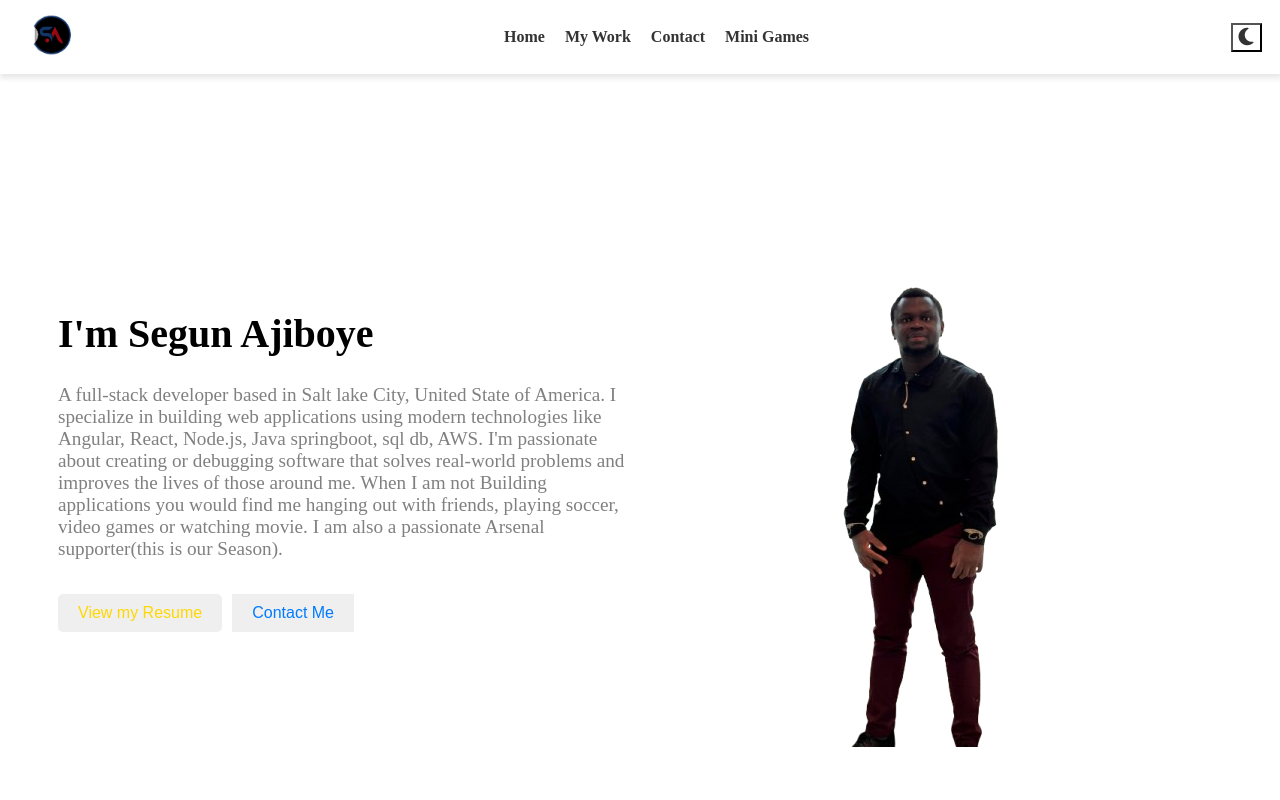
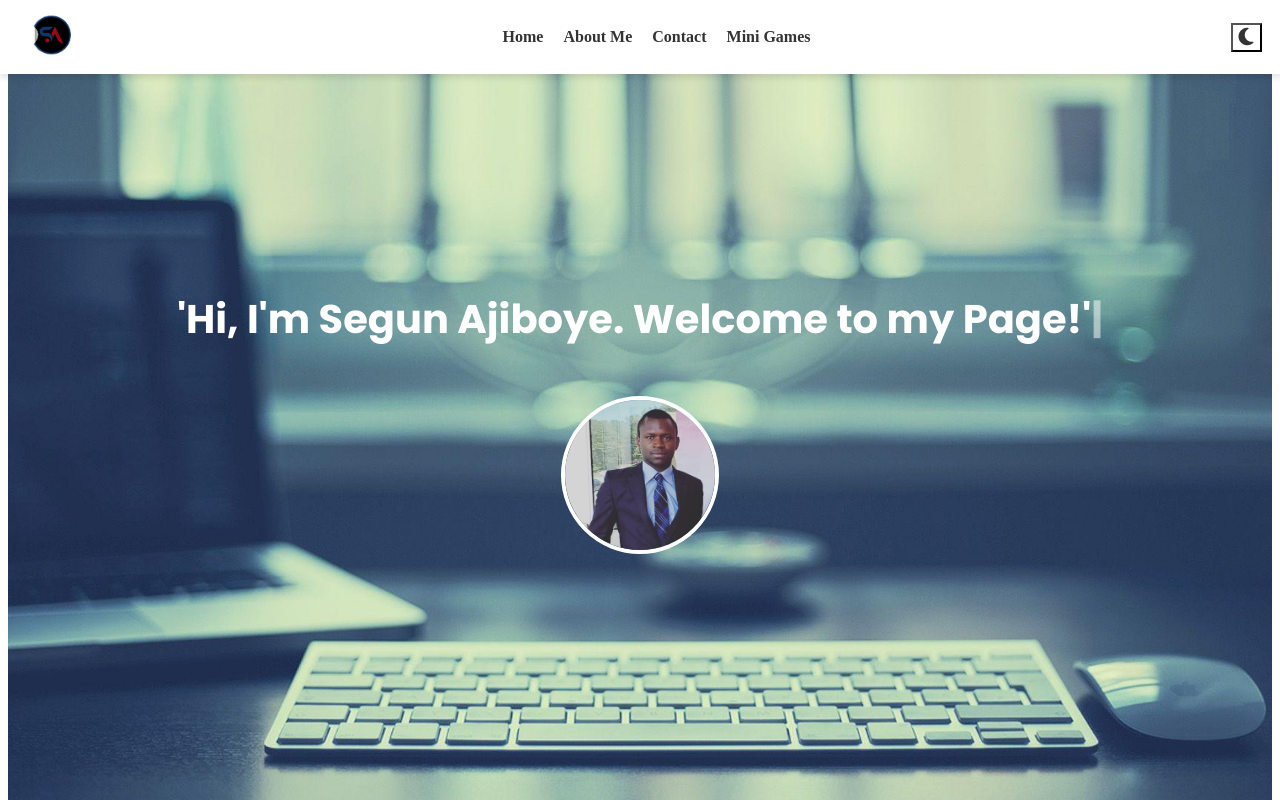
Before and after one commit to saifajiboye/segun-angular-portfolio, an Angular app: page / in a window 1280 px wide. Shown: the top 800 px of the page. Built offline with nearby package versions, Linux system fonts and the light colour scheme.

Commit message:
home page done and footer drafted

```diff
--- a/src/app/app.component.html
+++ b/src/app/app.component.html
@@ -1,4 +1,2 @@
 <app-navbar></app-navbar>
-<app-about-me></app-about-me>
-<app-accomplishments></app-accomplishments>
 <router-outlet></router-outlet>
--- a/src/app/app.component.ts
+++ b/src/app/app.component.ts
@@ -1,12 +1,11 @@
 import { Component } from '@angular/core';
 import { RouterOutlet } from '@angular/router';
 import { NavbarComponent } from './components/navbar/navbar.component';
-import { AboutMeComponent } from './components/about-me/about-me.component';
-import { AccomplishmentsComponent } from './components/accomplishments/accomplishments.component';
+
 
 @Component({
   selector: 'app-root',
-  imports: [RouterOutlet, NavbarComponent, AboutMeComponent, AccomplishmentsComponent],
+  imports: [RouterOutlet, NavbarComponent],
   templateUrl: './app.component.html',
   styleUrl: './app.component.css'
 })
--- a/src/app/app.routes.ts
+++ b/src/app/app.routes.ts
@@ -1,3 +1,13 @@
 import { Routes } from '@angular/router';
+import { HomeComponent } from './pages/home/home.component';
+import { MyWorkComponent } from './pages/my-work/my-work.component';
 
-export const routes: Routes = [];
+export const routes: Routes = [
+    {
+        path: '', component: HomeComponent
+    },
+
+    {
+        path: 'about-me', component: MyWorkComponent
+    }
+];
--- a/src/app/components/navbar/navbar.component.css
+++ b/src/app/components/navbar/navbar.component.css
@@ -27,6 +27,7 @@
 
   .nav-links li {
     margin: 0 10px;
+    cursor: pointer;
   }
 
   .nav-links a {
@@ -54,6 +55,8 @@
       display: block;
     }
 
+
+
     .nav-links {
       display: none;
       flex-direction: column;
@@ -72,8 +75,11 @@
     .nav-links li {
       margin: 10px 0;
       text-align: center;
+
     }
   }
+
+
 
   /* Theme Toggle */
   .theme-toggle {
--- a/src/app/components/navbar/navbar.component.html
+++ b/src/app/components/navbar/navbar.component.html
@@ -5,7 +5,7 @@
     </button>
     <ul class="nav-links" [class.open]="menuOpen || !isMobile">
       <li><a routerLink="/">Home</a></li>
-      <li><a routerLink="/my-work">My Work</a></li>
+      <li><a routerLink="/about-me">About Me</a></li>
       <li><a routerLink="/Contact">Contact</a></li>
       <li><a routerLink="/mini-games">Mini Games</a></li>
     </ul>
--- a/src/app/components/navbar/navbar.component.ts
+++ b/src/app/components/navbar/navbar.component.ts
@@ -1,10 +1,10 @@
 import { Component, HostListener, ViewEncapsulation } from '@angular/core';
 import { ThemeService } from '../../services/theme.service';
 import { NgIf } from '@angular/common';
-
+import { RouterModule } from '@angular/router';
 @Component({
   selector: 'app-navbar',
-  imports: [NgIf],
+  imports: [NgIf, RouterModule],
   templateUrl: './navbar.component.html',
   styleUrl: './navbar.component.css',
   encapsulation: ViewEncapsulation.None
--- a/src/app/pages/home/home.component.css
+++ b/src/app/pages/home/home.component.css
@@ -0,0 +1,63 @@
+@import url('https://fonts.googleapis.com/css2?family=Poppins:wght@400;700&display=swap');
+
+.home-container {
+    display: flex;
+    border-top: 100px;
+  text-align: center;
+  display: flex;
+  flex-direction: column;
+  align-items: center;
+  justify-content: center;
+  height: 100vh;
+  background: url('../../../../public/assets/bg_logo.jpg') no-repeat center center/cover;
+  color: white;
+  font-family: 'Poppins', sans-serif;
+}
+
+hi {
+    text-shadow: 2px 2px 4px rgba(0, 0, 0, 0.6);
+}
+
+.headline {
+  font-size: 2.5rem;
+  font-weight: bold;
+  opacity: 0;
+  animation: fadeIn 2s ease-in-out forwards;
+}
+
+.typing-text::after {
+  content: '|';
+  animation: blink 0.7s infinite;
+}
+
+.img {
+  width: 150px;
+  height: 150px;
+  border-radius: 50%;
+  border: 4px solid white;
+  margin-top: 20px;
+  opacity: 0;
+  transform: scale(0.8);
+  animation: fadeZoomIn 1.5s ease-in-out 1s forwards;
+}
+
+
+@keyframes fadeIn {
+  from { opacity: 0; }
+  to { opacity: 1; }
+}
+
+@keyframes blink {
+  50% { opacity: 0; }
+}
+
+@keyframes fadeZoomIn {
+  from {
+    opacity: 0;
+    transform: scale(0.8);
+  }
+  to {
+    opacity: 1;
+    transform: scale(1);
+  }
+}
--- a/src/app/pages/home/home.component.html
+++ b/src/app/pages/home/home.component.html
@@ -1 +1,9 @@
-<p>home works!</p>
+
+<div class="home-container">
+
+        <h1 class="headline">
+            <span class="typing-text">{{displayedText}}</span>
+        </h1>
+
+        <img class="img" src="assets/seg.jpg" alt="This is Segun">
+</div>
--- a/src/app/pages/home/home.component.ts
+++ b/src/app/pages/home/home.component.ts
@@ -1,11 +1,29 @@
-import { Component } from '@angular/core';
+import { Component, OnInit, ViewEncapsulation } from '@angular/core';
+
 
 @Component({
   selector: 'app-home',
   imports: [],
   templateUrl: './home.component.html',
-  styleUrl: './home.component.css'
+  styleUrl: './home.component.css',
+  encapsulation: ViewEncapsulation.None
 })
-export class HomeComponent {
+export class HomeComponent implements OnInit {
 
+  text : string = "'Hi, I'm Segun Ajiboye. Welcome to my Page!'";
+  displayedText : string = '';
+  index : number = 0;
+
+
+  ngOnInit(): void {
+    this.typeText();
+  }
+
+  typeText() {
+    if (this.index < this.text.length) {
+      this.displayedText += this.text.charAt(this.index);
+      this.index++;
+      setTimeout(() => this.typeText(), 100);
+    }
+  }
 }
--- a/src/app/pages/my-work/my-work.component.html
+++ b/src/app/pages/my-work/my-work.component.html
@@ -1 +1,2 @@
-<p>my-work works!</p>
+<app-about-me></app-about-me>
+<app-accomplishments></app-accomplishments>
--- a/src/app/pages/my-work/my-work.component.ts
+++ b/src/app/pages/my-work/my-work.component.ts
@@ -1,8 +1,10 @@
 import { Component } from '@angular/core';
+import { AboutMeComponent } from '../../components/about-me/about-me.component';
+import { AccomplishmentsComponent } from '../../components/accomplishments/accomplishments.component';
 
 @Component({
   selector: 'app-my-work',
-  imports: [],
+  imports: [AboutMeComponent, AccomplishmentsComponent],
   templateUrl: './my-work.component.html',
   styleUrl: './my-work.component.css'
 })
```
Also changed, not shown: src/app/components/footer/footer.component.html (+6 -1 lines), public/assets/bg_logo.jpg (added), public/assets/seg.jpg (added).
